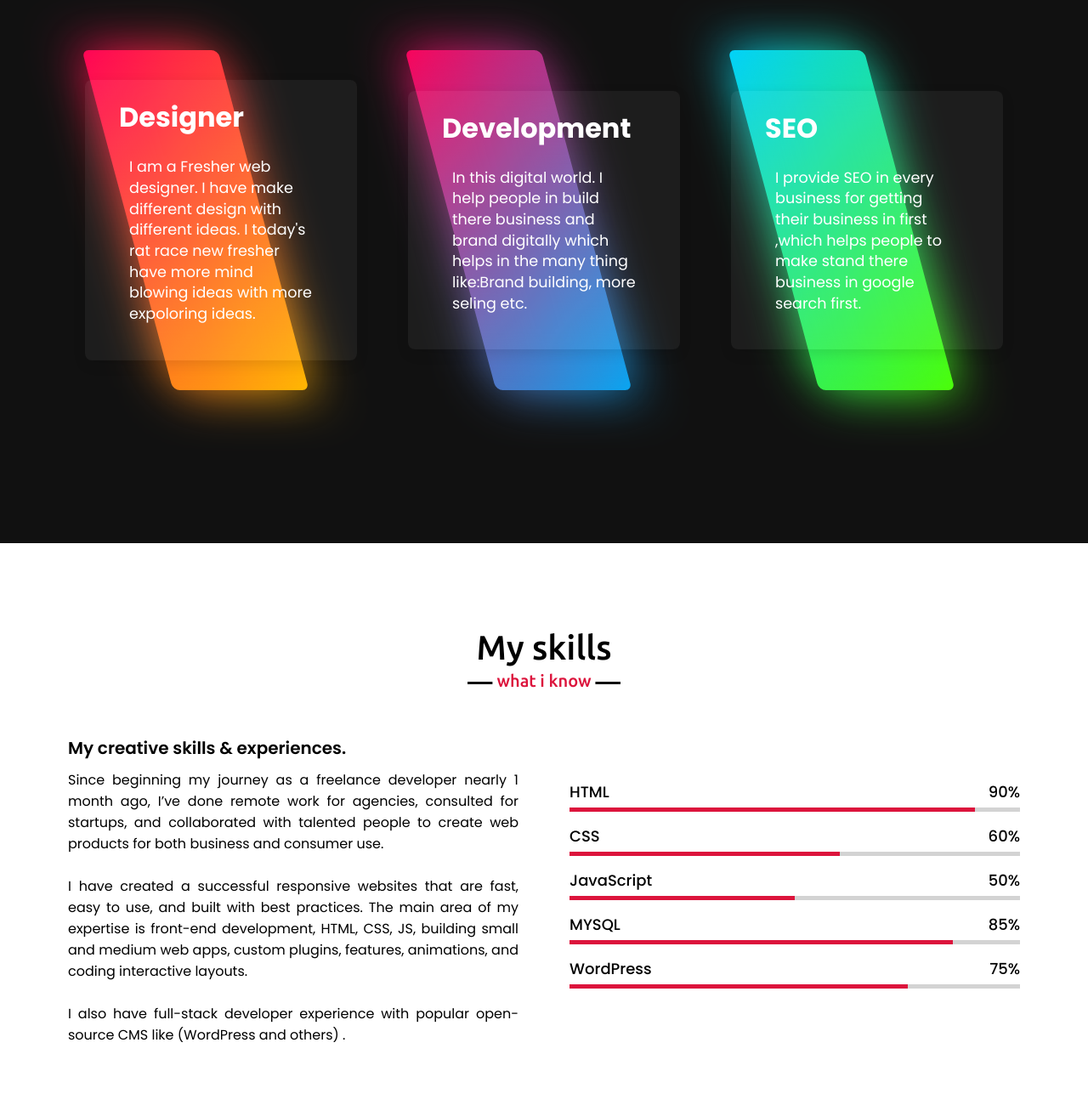
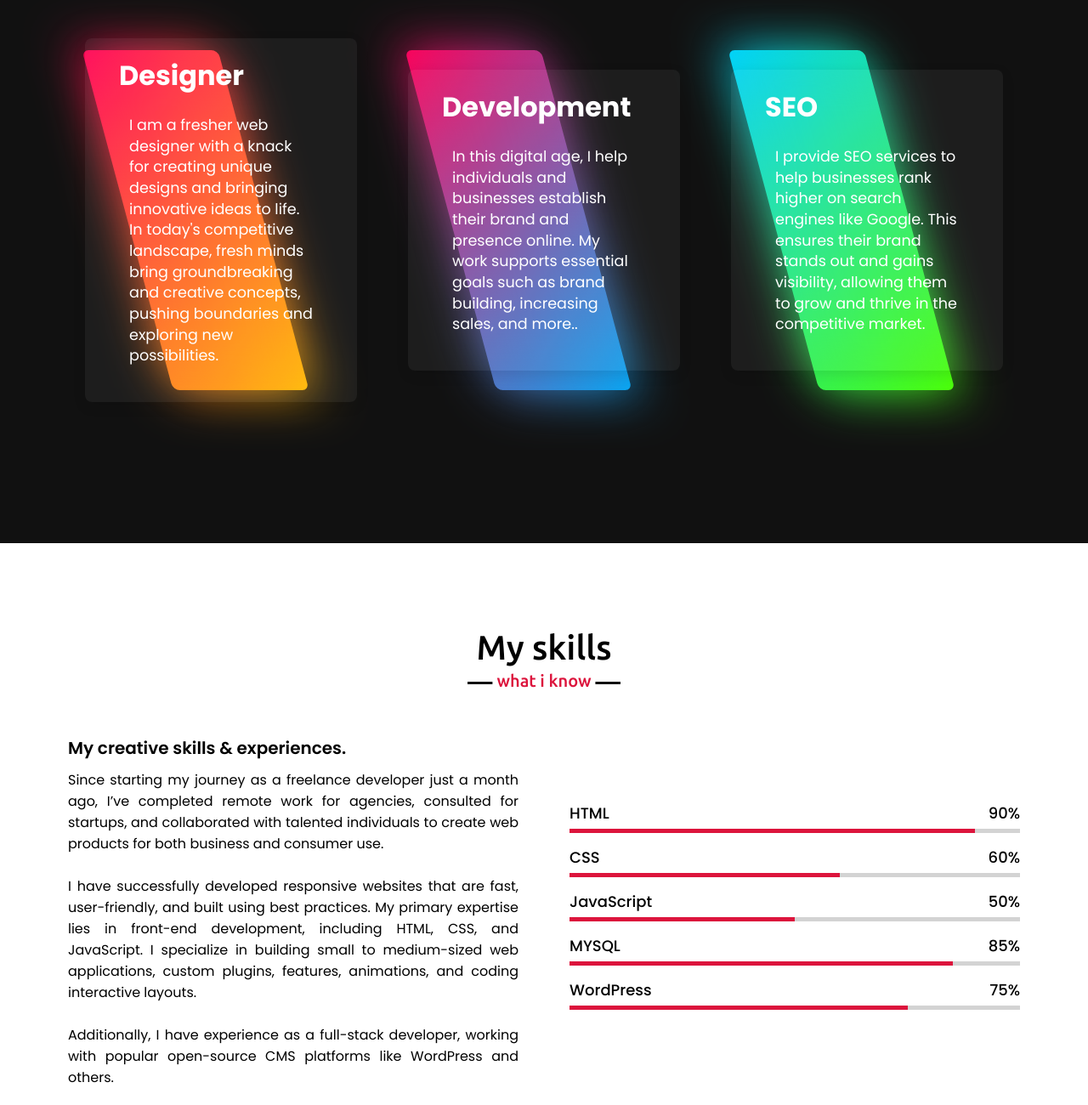
Before and after one commit to Nahyaanp/Portfolio, a website: page index.html in a window 1280 px wide. Shown: the part 1780-3080 px from the top of the page at 85% size. Drawn offline with nearby package versions, Linux system fonts and the light colour scheme.

Commit message:
Intial Commit

```diff
--- a/index.html
+++ b/index.html
@@ -56,9 +56,8 @@
                 </div>
                 <div class="column right">
                     <div class="text">I'm Nahyaan Poonawala and I'm a <span class="typing-2"></span></div>
-                    <p> And I am 16 years young boy with  dynamic and enthusiastic person looking for the job Web Design and Development mostly specializing in front end development. A firm believer in my own abilities, I am also a
-                        team player who thrives in a challenging environment.I am a fresher with new and dynamics project ideas. Well-versed in numerous programming languages including HTML5, MySQL, JavaScript  and strong background in project management and customer relations.  </p>
-                    <a href="CV (Nahyaan Poonawala).pdf" download="Nahyaan Poonawala's Portfolio.pdf">Download CV</a>
+                    <p> I am a 16-year-old, dynamic and enthusiastic individual seeking a job in Web Design and Development, with a specialization in front-end development. A firm believer in my abilities, I am also a team player who thrives in challenging environments. As a fresher, I bring innovative and dynamic project ideas to the table. I am well-versed in numerous programming languages, including HTML5, MySQL, and JavaScript, and have a strong foundation in project management and customer relations. </p>
+                    <a href="CV (Nahyaan Poonawala) (1).pdf" download="Nahyaan Poonawala's Portfolio.pdf">Download CV</a>
                 </div>
             </div>
         </div>
@@ -76,21 +75,21 @@
             <span id="first"> </span>
             <div class="content">
                 <h2>Designer</h2>
-                <p>I am a Fresher web designer. I have make different design with different ideas. I today's rat race new fresher have more mind blowing ideas with more expoloring ideas.</p>
+                <p>I am a fresher web designer with a knack for creating unique designs and bringing innovative ideas to life. In today's competitive landscape, fresh minds bring groundbreaking and creative concepts, pushing boundaries and exploring new possibilities.</p>
             </div>
         </div>
         <div class="box">
             <span id="second"></span>
             <div class="content">
                 <h2>Development</h2>
-                <p>In this digital world. I help people in build there business and brand digitally which helps in the many thing like:Brand building, more seling etc.</p>
+                <p>In this digital age, I help individuals and businesses establish their brand and presence online. My work supports essential goals such as brand building, increasing sales, and more..</p>
             </div>
         </div>
         <div class="box">
             <span id="third"></span>
             <div class="content">
                 <h2>SEO</h2>
-                <p>I provide SEO in every business for getting their business in first ,which helps people to make stand there business in google search first.</p>
+                <p>I provide SEO services to help businesses rank higher on search engines like Google. This ensures their brand stands out and gains visibility, allowing them to grow and thrive in the competitive market.</p>
             </div>
         </div>
     </div>
@@ -103,11 +102,11 @@
             <div class="skills-content">
                 <div class="column left">
                     <div class="text">My creative skills & experiences.</div>
-                    <p>Since beginning my journey as a freelance developer nearly 1 month ago, I’ve done remote work for agencies, consulted for startups, and collaborated with talented people to create web products for both business and consumer use.
+                    <p>Since starting my journey as a freelance developer just a month ago, I’ve completed remote work for agencies, consulted for startups, and collaborated with talented individuals to create web products for both business and consumer use.
                         <br><br>
-                        I have created a successful responsive websites that are fast, easy to use, and built with best practices. The main area of my expertise is front-end development, HTML, CSS, JS, building small and medium web apps, custom plugins, features, animations, and coding interactive layouts.
+                        I have successfully developed responsive websites that are fast, user-friendly, and built using best practices. My primary expertise lies in front-end development, including HTML, CSS, and JavaScript. I specialize in building small to medium-sized web applications, custom plugins, features, animations, and coding interactive layouts.
                         <br><br>
-                        I also have full-stack developer experience with popular open-source CMS like (WordPress and others) .
+                        Additionally, I have experience as a full-stack developer, working with popular open-source CMS platforms like WordPress and others.
                         <br>
                     </p>
 
```
Also changed, not shown: 2 other files.
